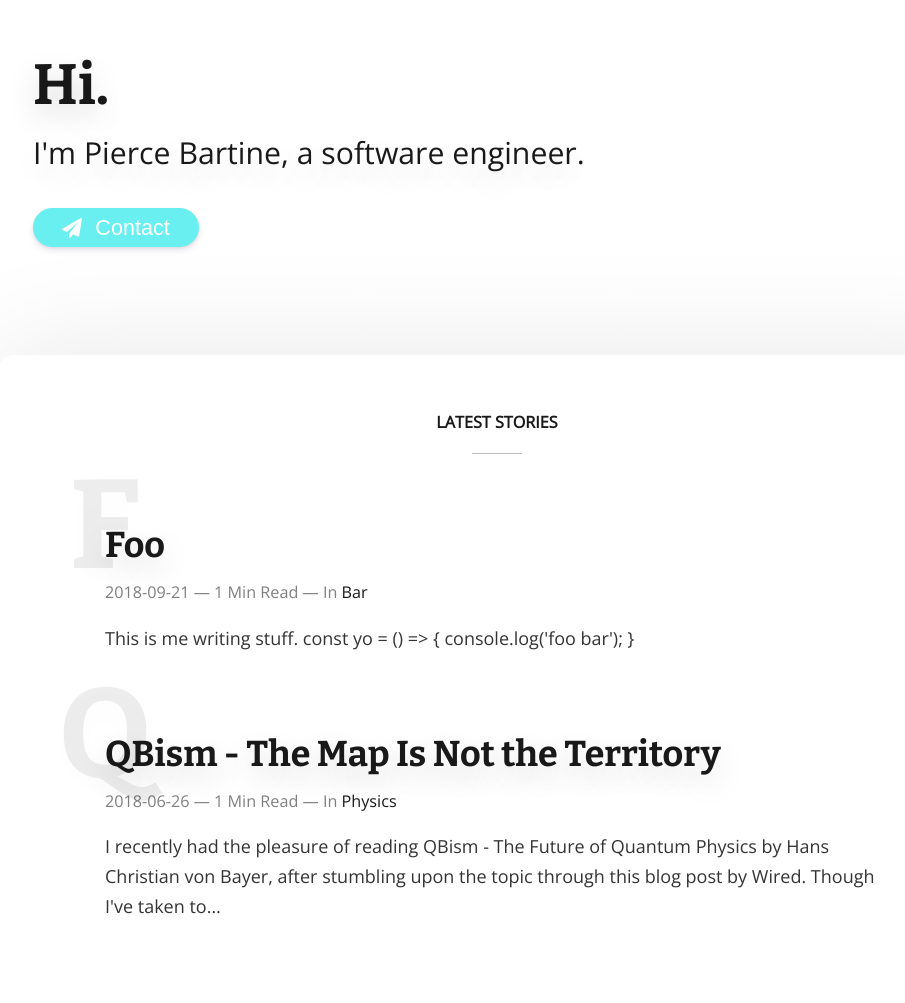
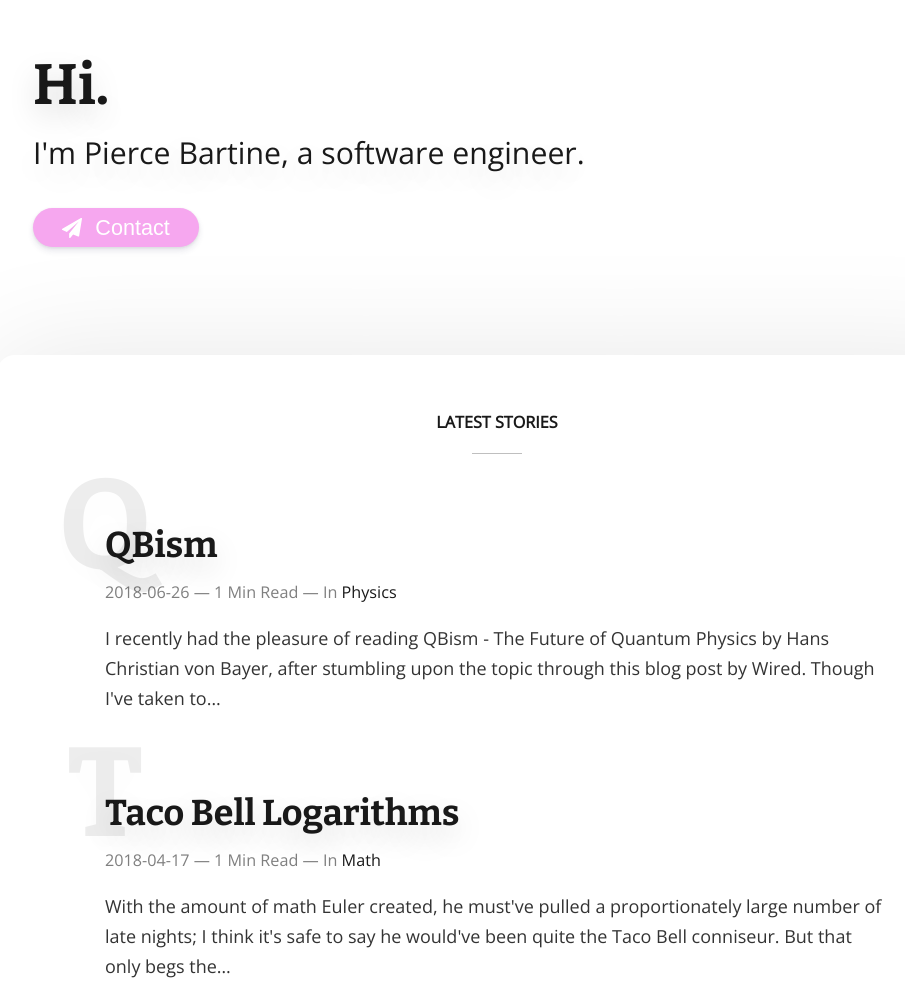
Before and after one commit to pbar1/blog, a Gatsby site: page / in a window 1280 px wide. Shown: the top 1003 px of the page, without its empty margins (143-1048 px from the left). Built offline with nearby package versions, Linux system fonts and the light colour scheme; Gatsby itself is replaced by a stand-in of ours; some packages are replaced by stand-ins of ours.

Commit message:
import posts, KaTeX, color

````diff
--- /dev/null
+++ b/blog/2017-10-31_refactoring/index.md
@@ -0,0 +1,61 @@
+---
+date: 2017-10-31
+title: Analyzing a Codebase Before Refactoring
+category: "Software"
+---
+
+_Originally posted for [Clear Measure](https://www.clear-measure.com/)_
+
+Here at Clear Measure we are all about taking old software and making it new again. In doing that, we perform a lot of _code refactoring_ - restructuring old code without breaking its functionality. This could, in some cases, call for some large rewrites of legacy components that still have to play nice with the rest of the system.
+
+But before diving into a project, it would be nice to have a plan of attack, wouldn't it? This is where _code metrics_ come into play. Code metrics are quantitative measurements of a codebase that can provide insights into software architecture. This information can then be used for smart budget planning and allocation of resources. A popular code metric is _lines of code_, or LOC for short. Naturally, codebases with more lines of code will turn into larger refactoring projects.
+
+Another one of these code metrics is _cyclomatic complexity_ - the number of independent paths through the code. Roughly speaking, the number of paths through the code correspounds to the number of unit tests that the code needs. To calculate the cyclomatic complexity, most commercial programs require the .NET source code to be complied into an assembly.
+
+When analyzing a codebase before beginning a refactoring project, many times the code cannot - for whatever reason - compile to an assembly. This could be because key pieces of the solution are broken or missing, and fixing or writing them from scratch at this stage in the project is out of scope. Wouldn't it be nice if you could get a quick overview of the codebase from the source code only, no assembly required?
+
+As we do a lot of refactoring at Clear Measure, automating the process of gathering these metrics means more productivity. The faster we can get a grasp on the code, the faster we can get to work on a solution! For this reason, I wrote a PowerShell script to analyze a repository of code for lines of code, cyclomatic complexity, and file type.
+
+### Lines of Code
+
+This is the easist measurement to perform on your code with PowerShell. For example, to enumerate and print out the lines of C# code across all files in a folder, the PowerShell script looks like this:
+
+```powershell
+$loc = 0
+Get-ChildItem -Include "*.cs" -Recurse |
+ForEach-Object {
+    $loc += (Get-Content $_ | Measure-Object -Line).Lines
+}
+Write-Host $loc
+```
+
+This script drills down and finds all of the `.cs` files in the current working directory recursively and aggregates their collective total number of lines. Of course, the `.cs` may be substituted for the extension of any other type of source code, such as `.py` for Python, `.vb` for Visual Basic, and so on.
+
+### Cyclomatic Complexity
+
+A reasonable estimate of cyclomatic complexity can be obtained by counting up the total number of branching statements in the code. For C# code, the branching statements that count toward this total are as follows:
+
+* if
+* for
+* foreach
+* while
+* catch
+
+It is unnecessary to include `else`, as it does not spawn a new branch, but rather follows the default path through the code. Using `if` as an example, the PowerShell script looks like this:
+
+```powershell
+$cyclo = 0
+Get-ChildItem -Include "*.cs" -Recurse |
+ForEach-Object {
+    $cyclo += (Get-Content $_ | Select-String -Pattern " if(" -SimpleMatch -AllMatches).Count
+    $cyclo += (Get-Content $_ | Select-String -Pattern " if (" -SimpleMatch -AllMatches).Count
+    # ...and so on for the rest of the branching statements
+}
+Write-Host $cyclo
+```
+
+This script works similarly to the the one for lines of code, with the key difference being that it increments a count every time it sees a branching statement in a `.cs` file. To get the full cyclomatic complexity estimate, simply include lines for each of the remaining branching statements in the script.
+
+### Wrapping Up
+
+Lines of code and cyclomatic complexity are not the only metrics that can be collected using PowerShell. With a little imagination and patience, other measurements such as dependency analysis could be performed. This is because source code is simply text, which is easy to work with. So get out there and start scripting away!
--- /dev/null
+++ b/blog/2018-02-20_promiserace/index.md
@@ -0,0 +1,27 @@
+---
+date: 2018-02-20
+title: Promise.race
+category: "Software"
+---
+
+A few days ago I was watching the video [_Topology vs "a" Topolgy_][1] by PBS Infinite Series when I made an interesting little connection. At the 6:15 mark, the hostess brilliantly explains the mathematical terms _union_ and _intersection_ from set theory using the idea of "indicator machines". Here's a brief summary:
+
+An indicator machine is a computer program that terminates when a given condition is true. Let's say we have sets A, B, and C, and they each have their own indicator machine. We also have an element `x` that  we want to run some tests on.
+
+- Does `x` appear in any set A, B, or C (their union)?
+    - Feed `x` to every indicator machine and wait for **one** of them to terminate
+- Does `x` appear in all sets A, B and C (their intersection)?
+    - Feed `x` to every indicator machine and wait for **all** of them to terminate
+
+Now, since I've been working with a lot of JavaScript lately, that explanation sounded weirdly familiar. Since I'd basically been dreaming in `async`/`await`, it clicked. Her explanation for _intersection of sets_ was basically the definition of JavaScript's `Promise.all` method!
+
+So if _intersection_ is like `Promise.all`, what is _union_ similar to? My guess was `Promise.any`; a quick search showed that I was on the right track, as Bluebird promises have that method. But in ES6, that method is called `Promise.race`.
+
+You give `Promise.race` an iterable of promises, and as soon as one of the promises resolves (or rejects...watch out for this), returns that value. While I don't envision this method being too terribly popular, I can see one case where it might be used. Say you have a list of mirror urls in different geographical region, and want to find the one with the lowest latency; wrap a request to each one and make 'em `Promise.race`!
+
+tldr;
+
+- intersection of sets ~ `Promise.all`
+- union of sets ~ `Promise.race`
+
+[1]: https://youtu.be/tdOaMOcxY7U?t=6m15s
--- /dev/null
+++ b/blog/2018-04-17_logarithms/index.md
@@ -0,0 +1,39 @@
+---
+date: 2018-04-17
+title: Taco Bell Logarithms
+category: "Math"
+---
+
+With the amount of math Euler created, he must've pulled a proportionately large number of late nights; I think it's safe to say he would've been quite the Taco Bell conniseur. But that only begs the question - what would his favorite order have been? Now _that_ is a [tough one][5].
+
+Anyway, I was at Taco Bell with a good friend of mine when we got to talking about the beauty of the [Euler product formula][2] and its proof. It reads:
+
+$$
+\zeta(s) = \sum_{n=1}^\infty\frac{1}{n^s} = \prod\frac{1}{1-p^{-s}}, \forall p \in \mathbb{P}
+$$
+
+An infinite sum over the naturals ends up equalling _a product over the primes_...it's nerdy, but I get an adrenaline rush when thinking about that. And it's actually quite simple. I won't go into it much, as the Wikipedia article linked above does a great job at illustrating the proof. In short though, Euler takes the first element of the infinite series (excluding 1) and multiplies a copy of of the series by that element. He then subtracts the copy from the original, yielding a new series **sieved of all multiples of that element**. Rinse and repeat this algorithm to generate the primes!
+
+Then, the computer scientists in us revealed themselves.
+
+> You know what would be more interesting: how many times would a number that's already been exluded have been hit?
+> ...and what do you think the runtime of that is?
+
+In other words, mapping the natural numbers $\to$ lists of their factors. After arguing over the superiority of the natural vs. binary logarithm, our intuitions told us the runtime was $O(n\log{n})$; however, we never proved that rigorously (leave a comment with that proof!). Moving on.
+
+**Logarithm**: basically, the number of times you must divide a number by a base until you get 1. But also so much more.
+
+Eventually I found myself researching [complex logarithms][3]. For a complex number $z = re^{i\theta}$, there are infinitely many outputs of $\ln{z}$ that all differ by integer multiples of $2\pi i$, which gives the plot below a sort of "height". In the complex domian, the logarithm looks much weirder than it does over the reals; it resembles a spiral staircase without the steps:
+
+<!-- TODO: interactive plot of 2D map of logarithm x vs base -->
+<p align="center">
+  <img src="https://upload.wikimedia.org/wikipedia/commons/thumb/a/ab/Riemann_surface_log.svg/791px-Riemann_surface_log.svg.png" alt="Complex logarithm" width="350">
+</p>
+
+It was fun researching and learning about the complex logarithm; to know there is so much more hiding within such an elementary function is exciting. [What else could be hiding beneath the surface?][4]
+
+
+[2]: https://en.wikipedia.org/wiki/Proof_of_the_Euler_product_formula_for_the_Riemann_zeta_function
+[3]: https://en.wikipedia.org/wiki/Complex_logarithm
+[4]: https://en.wikipedia.org/wiki/Modular_form
+[5]: https://en.wikipedia.org/wiki/Millennium_Prize_Problems
--- a/blog/2018-06-26/index.md
+++ b/blog/2018-06-26_qbism/index.md
@@ -1,6 +1,6 @@
 ---
 date: 2018-06-26
-title: QBism - The Map Is Not the Territory
+title: QBism
 category: "Physics"
 ---
 
--- a/blog/2018-09-21/index.md
+++ /dev/null
@@ -1,14 +0,0 @@
----
-date: 2018-09-21
-title: Foo
-category: "Bar"
----
-
-
-This is me writing stuff.
-
-```js
-const yo = () => {
-  console.log('foo bar');
-}
-```
--- a/config/Theme.js
+++ b/config/Theme.js
@@ -1,5 +1,5 @@
 const colors = {
-  primary: '#6aeff1', // Color for buttons or links
+  primary: '#f6a7ef', // '#6aeff1', // Color for buttons or links
   bg: 'white', // Background color
   grey: {
     dark: 'rgba(0, 0, 0, 0.9)',
--- a/gatsby-config.js
+++ b/gatsby-config.js
@@ -30,6 +30,7 @@ module.exports = {
           },
           'gatsby-remark-prismjs',
           'gatsby-remark-autolink-headers',
+          'gatsby-remark-katex',
         ],
       },
     },
--- a/package.json
+++ b/package.json
@@ -17,6 +17,7 @@
     "gatsby-plugin-typography": "^2.2.0",
     "gatsby-remark-autolink-headers": "^2.0.5",
     "gatsby-remark-external-links": "0.0.4",
+    "gatsby-remark-katex": "^2.0.5",
     "gatsby-remark-prismjs": "^3.0.0",
     "gatsby-source-filesystem": "^2.0.1",
     "gatsby-transformer-remark": "^2.1.1",
--- a/src/components/Header.js
+++ b/src/components/Header.js
@@ -7,7 +7,7 @@ const Wrapper = styled.header`
   background: linear-gradient(
     45deg,
     ${props => darken(0.1, props.theme.colors.primary)},
-    ${props => lighten(0.1, props.theme.colors.primary)}
+    ${'#6aeff1'}
   );
   grid-column: 1 / -1;
   margin-left: -1rem;
--- a/src/templates/post.js
+++ b/src/templates/post.js
@@ -8,7 +8,8 @@ import { Layout, Wrapper, Header, Subline, SEO, PrevNext } from 'components';
 import { media } from '../utils/media';
 import config from '../../config/SiteConfig';
 import '../utils/prismjs-theme.css';
-import ReactUtterences from 'react-utterances'
+import 'katex/dist/katex.min.css';
+import ReactUtterences from 'react-utterances';
 
 const Content = styled.article`
   grid-column: 2;
--- a/src/utils/prismjs-theme.css
+++ b/src/utils/prismjs-theme.css
@@ -1,19 +1,22 @@
-/**
- * prism.js default theme for JavaScript, CSS and HTML
- * Based on dabblet (http://dabblet.com)
- * @author Lea Verou
+/*
+
+Name:       Base16 Atelier Sulphurpool Light
+Author:     Bram de Haan (http://atelierbram.github.io/syntax-highlighting/atelier-schemes/sulphurpool)
+
+Prism template by Bram de Haan (http://atelierbram.github.io/syntax-highlighting/prism/)
+Original Base16 color scheme by Chris Kempson (https://github.com/chriskempson/base16)
+
 */
 code[class*="language-"],
 pre[class*="language-"] {
-   color: #ABB2BF;
-   background: none;
-   font-family: Consolas, Monaco, 'Andale Mono', 'Ubuntu Mono', monospace;
+  font-family: Consolas, Menlo, Monaco, "Andale Mono WT", "Andale Mono", "Lucida Console", "Lucida Sans Typewriter", "DejaVu Sans Mono", "Bitstream Vera Sans Mono", "Liberation Mono", "Nimbus Mono L", "Courier New", Courier, monospace;
+  font-size: 14px;
+  line-height: 1.375;
+  direction: ltr;
   text-align: left;
   white-space: pre;
   word-spacing: normal;
   word-break: normal;
-   word-wrap: normal;
-   line-height: 1.5;
   -moz-tab-size: 4;
   -o-tab-size: 4;
   tab-size: 4;
@@ -21,26 +24,22 @@
   -moz-hyphens: none;
   -ms-hyphens: none;
   hyphens: none;
+  background: #f5f7ff;
+  color: #5e6687;
 }
 
 pre[class*="language-"]::-moz-selection, pre[class*="language-"] ::-moz-selection,
 code[class*="language-"]::-moz-selection, code[class*="language-"] ::-moz-selection {
   text-shadow: none;
-   background: #383e49;
+  background: #dfe2f1;
 }
 
 pre[class*="language-"]::selection, pre[class*="language-"] ::selection,
 code[class*="language-"]::selection, code[class*="language-"] ::selection {
   text-shadow: none;
-   background: #9aa2b1;
+  background: #dfe2f1;
 }
 
- @media print {
-   code[class*="language-"],
-   pre[class*="language-"] {
-     text-shadow: none;
-   }
- }
 /* Code blocks */
 pre[class*="language-"] {
   padding: 1em;
@@ -48,73 +47,90 @@
   overflow: auto;
 }
 
- :not(pre) > code[class*="language-"],
- pre[class*="language-"] {
-   background: #282c34;
- }
-
 /* Inline code */
 :not(pre) > code[class*="language-"] {
   padding: .1em;
   border-radius: .3em;
-   white-space: normal;
 }
 
 .token.comment,
 .token.prolog,
 .token.doctype,
 .token.cdata {
-   color: #5C6370;
+  color: #898ea4;
 }
 
 .token.punctuation {
-   color: #abb2bf;
+  color: #5e6687;
 }
 
- .token.selector,
- .token.tag {
-   color: #e06c75;
- }
-
- .token.property,
- .token.boolean,
- .token.number,
- .token.constant,
- .token.symbol,
- .token.attr-name,
- .token.deleted {
-   color: #d19a66;
- }
-
- .token.string,
- .token.char,
- .token.attr-value,
- .token.builtin,
- .token.inserted {
-   color: #98c379;
+.token.namespace {
+  opacity: .7;
 }
 
 .token.operator,
+.token.boolean,
+.token.number {
+  color: #c76b29;
+}
+
+.token.property {
+  color: #c08b30;
+}
+
+.token.tag {
+  color: #3d8fd1;
+}
+
+.token.string {
+  color: #22a2c9;
+}
+
+.token.selector {
+  color: #6679cc;
+}
+
+.token.attr-name {
+  color: #c76b29;
+}
+
 .token.entity,
 .token.url,
 .language-css .token.string,
 .style .token.string {
-   color: #56b6c2;
+  color: #22a2c9;
 }
 
- .token.atrule,
- .token.keyword {
-   color: #c678dd;
+.token.attr-value,
+.token.keyword,
+.token.control,
+.token.directive,
+.token.unit {
+  color: #ac9739;
 }
 
- .token.function {
-   color: #61afef;
+.token.statement,
+.token.regex,
+.token.atrule {
+  color: #22a2c9;
 }
 
- .token.regex,
- .token.important,
+.token.placeholder,
 .token.variable {
-   color: #c678dd;
+  color: #3d8fd1;
+}
+
+.token.deleted {
+  text-decoration: line-through;
+}
+
+.token.inserted {
+  border-bottom: 1px dotted #202746;
+  text-decoration: none;
+}
+
+.token.italic {
+  font-style: italic;
 }
 
 .token.important,
@@ -122,51 +138,35 @@
   font-weight: bold;
 }
 
- .token.italic {
-   font-style: italic;
+.token.important {
+  color: #c94922;
 }
 
 .token.entity {
   cursor: help;
 }
 
- pre.line-numbers {
-   position: relative;
-   padding-left: 3.8em;
-   counter-reset: linenumber;
+pre > code.highlight {
+  outline: 0.4em solid #c94922;
+  outline-offset: .4em;
 }
 
- pre.line-numbers > code {
-   position: relative;
- }
-
+/* overrides color-values for the Line Numbers plugin
+ * http://prismjs.com/plugins/line-numbers/
+ */
 .line-numbers .line-numbers-rows {
-   position: absolute;
-   pointer-events: none;
-   top: 0;
-   font-size: 100%;
-   left: -3.8em;
-   width: 3em; /* works for line-numbers below 1000 lines */
-   letter-spacing: -1px;
-   border-right: 0;
-
-   -webkit-user-select: none;
-   -moz-user-select: none;
-   -ms-user-select: none;
-   user-select: none;
-
- }
-
- .line-numbers-rows > span {
-   pointer-events: none;
-   display: block;
-   counter-increment: linenumber;
+  border-right-color: #dfe2f1;
 }
 
 .line-numbers-rows > span:before {
-   content: counter(linenumber);
-   color: #5C6370;
-   display: block;
-   padding-right: 0.8em;
-   text-align: right;
+  color: #979db4;
 }
+
+/* overrides color-values for the Line Highlight plugin
+ * http://prismjs.com/plugins/line-highlight/
+ */
+.line-highlight {
+  background: rgba(107, 115, 148, 0.2);
+  background: -webkit-linear-gradient(left, rgba(107, 115, 148, 0.2) 70%, rgba(107, 115, 148, 0));
+  background: linear-gradient(to right, rgba(107, 115, 148, 0.2) 70%, rgba(107, 115, 148, 0));
+}
````
Also changed, not shown: 1 other file. Lines whose indentation alone changed are shown as unchanged.
